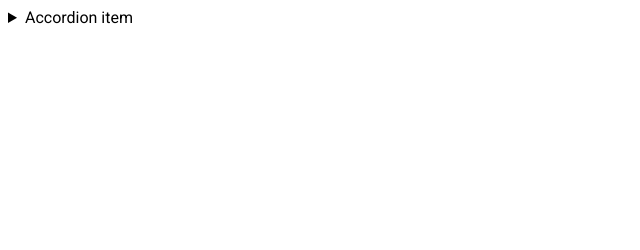
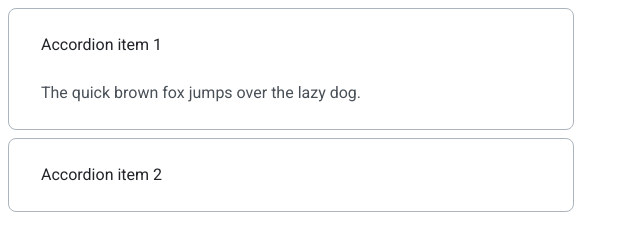
Before and after one commit to js-tasks-ru/htmlcss-20210610_aleksandra53, a website: page 03-lection1/02-accordion/index.html in a window 1280 px wide. Shown: the whole page, without its empty margins (0-640 px from the left). Drawn offline with Linux system fonts and the light colour scheme.

Commit message:
03-lection1/02-accordion: added accordion styles

```diff
--- a/03-lection1/02-accordion/accordion.css
+++ b/03-lection1/02-accordion/accordion.css
@@ -1 +1,32 @@
 /* Стилизация аккордеона */
+.accordion {
+  width: 500px;
+  background: var(--white);
+  border: 1px solid var(--grey-3);
+  border-radius: 8px;
+  font-size: 16px;
+  font-weight: 400;
+  font-style: normal;
+  padding: 24px 32px;
+  line-height: 24px;
+  margin-bottom: 8px;
+}
+
+.accordion:last-child {
+  margin-bottom: 0;
+}
+
+.accordion__summary {
+  color: var(--black);
+  cursor: pointer;
+  list-style: none;
+}
+
+.accordion__summary::-webkit-details-marker {
+  display: none;
+}
+
+.accordion__content {
+  color: var(--grey-4);
+  padding-top: 24px;
+}
--- a/03-lection1/02-accordion/index.html
+++ b/03-lection1/02-accordion/index.html
@@ -6,13 +6,21 @@
         <link rel="stylesheet" href="./accordion.css">
     </head>
     <body>
-        <details>
-            <summary>
-                Accordion item
+        <details class="accordion" open>
+            <summary class="accordion__summary">
+                Accordion item 1
             </summary>
-            <p>
-                Hidden content
-            </p>
+            <div class="accordion__content">
+                The quick brown fox jumps over the lazy dog.
+            </div>
+        </details>
+        <details class="accordion">
+            <summary class="accordion__summary">
+                Accordion item 2
+            </summary>
+            <div class="accordion__content">
+                The five boxing wizards jump quickly. Pack my box with five dozen liquor jugs.
+            </div>
         </details>
     </body>
 </html>
```
